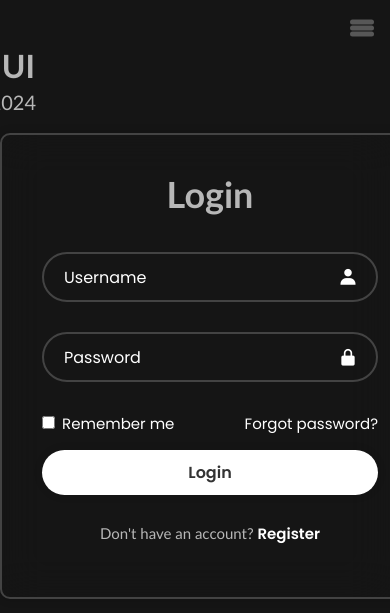
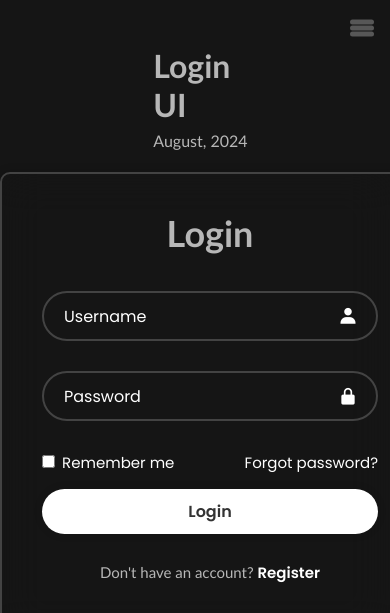
Before and after one commit to aad3m/Personal-Site, a website: page pages/project-pages/loginui.html in a window 390 px wide. Shown: the top 613 px of the page. Drawn offline with nearby package versions, Linux system fonts and the light colour scheme.

Commit message:
wip: testing mobile display

```diff
--- a/customization/text.css
+++ b/customization/text.css
@@ -48,13 +48,12 @@ header {
     margin-top: 10%;
 }
 .craft {
-    max-width: 100%; /* Ensure the text doesn't exceed the container width */
+    max-width: 100%;
     animation: slide 2s ease-out;
     text-align: left;
     font-weight: lighter;
     color: #b7b7b7;
     line-height: 1.5; /* Increase line height to prevent smashing */
-    word-wrap: break-word; /* Ensure text wraps properly */
 }
 
 
@@ -76,7 +75,6 @@ header {
     animation: slide 2s;
     text-align: center;
     font-weight: lighter;
-
 }
 .bio {
     text-align: left;
--- a/pages/project-pages/loginui.html
+++ b/pages/project-pages/loginui.html
@@ -56,8 +56,8 @@
             </div>
         </nav>
     </header>
-    <h1 class="login-ui" style="animation: none">Login UI</h1>
-    <h4 class="login-date" style="animation: none">August, 2024</h4>
+    <h1 class="craft-title" style="animation: none">Login UI</h1>
+    <h4 class="craft" style="animation: none">August, 2024</h4>
 
 </main>
 
```
Also changed, not shown: pages/craft.html (+2 -2 lines).
